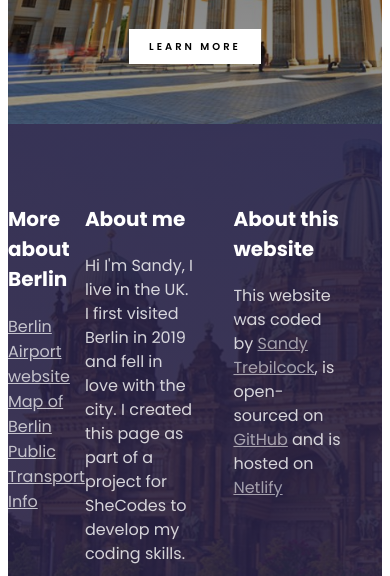
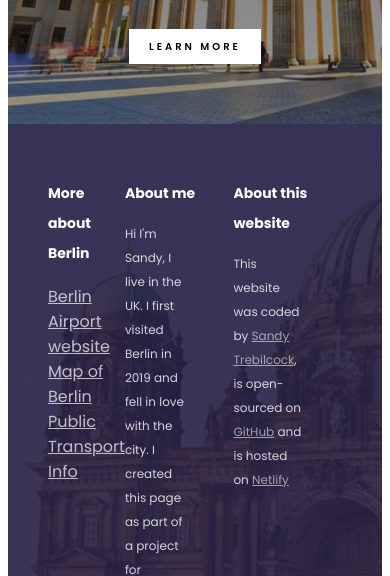
Before and after one commit to SandyTC/travel-project, a plain HTML site: page index.html in a window 390 px wide. Shown: the part 269-845 px from the top of the page. Drawn offline with Linux system fonts and the light colour scheme.

Commit message:
Responsiveness added to footer

```diff
--- a/src/styles.css
+++ b/src/styles.css
@@ -127,4 +127,16 @@ footer a {
     padding: 10px 20px;
     font-weight: 600;
   }
+
+  footer {
+    padding: 40px;
+  }
+
+  footer h3 {
+    font-size: 14px;
+  }
+
+  footer p {
+    font-size: 12px;
+  }
 }
```
